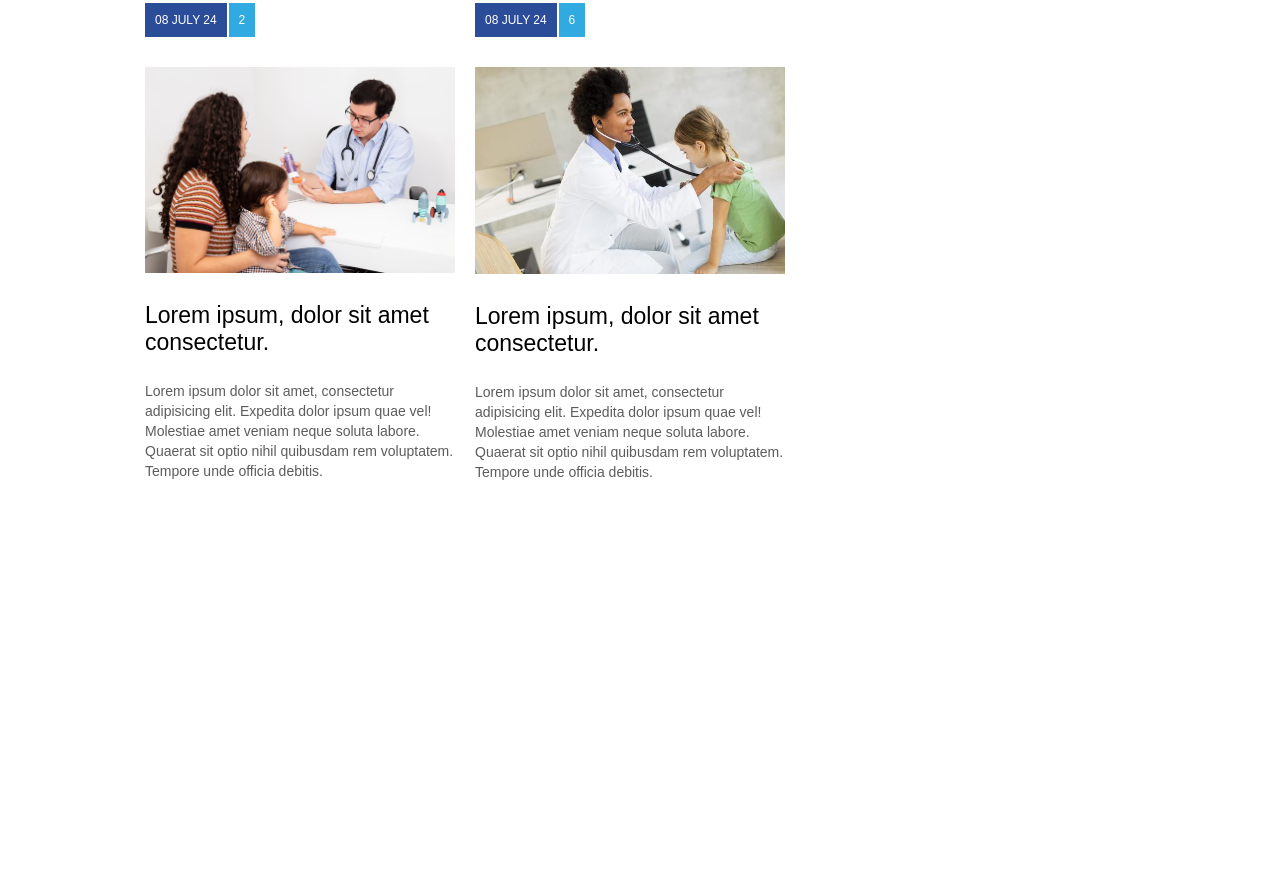
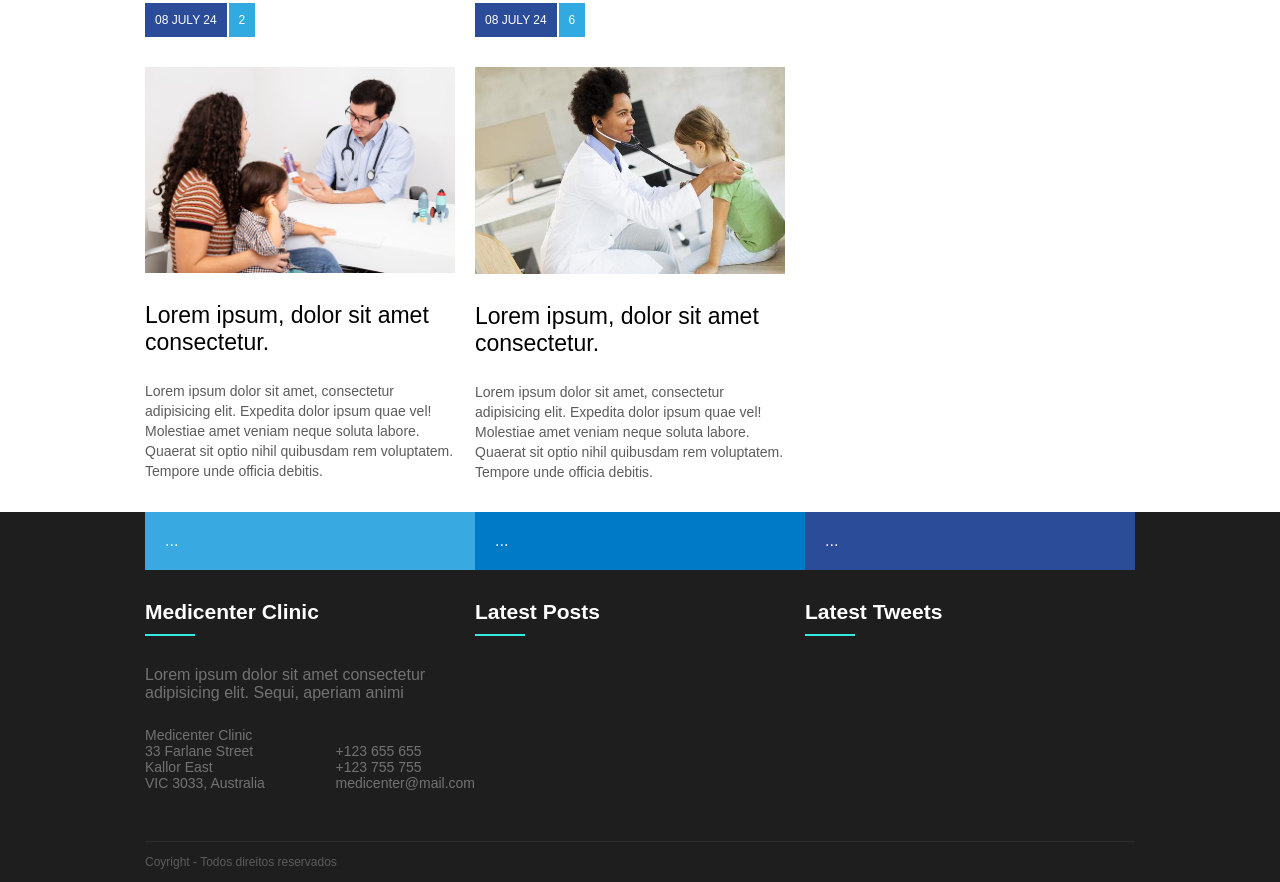
Before and after one commit to Anderson-reis7/clone-mediCenter, a plain HTML site: page index.html in a window 1280 px wide. Shown: the part 1382-2264 px from the top of the page. Before the commit the page ends 1894 px from the top, so only its background shows below. Drawn offline with Linux system fonts and the light colour scheme; files whose address does not match are found by name.

Commit message:
Adicionado rodape e começando as estilizações juntamente com as informações

```diff
--- a/assets/css/style.css
+++ b/assets/css/style.css
@@ -184,7 +184,6 @@ article {
   margin-right: 20px;
 }
 
-
 article a {
   text-decoration: none;
 }
@@ -212,7 +211,7 @@ article .nova_thumbnail {
   margin-top: 30px;
 }
 
-article .nova_thumbnail img{
+article .nova_thumbnail img {
   width: 100%;
   height: auto;
 }
@@ -229,3 +228,84 @@ article .novos_resumo {
   line-height: 20px;
   margin-bottom: 30px;
 }
+
+footer {
+  background-color: #1e1e1e;
+  display: flex;
+  justify-content: center;
+}
+
+.rodape-menu {
+  display: flex;
+}
+
+.rp_1,
+.rp_2,
+.rp_3 {
+  flex: 1;
+  color: #ffffff;
+  padding: 20px;
+}
+
+.rp_1 {
+  background-color: #39aae1;
+}
+
+.rp_2 {
+  background-color: #0079c7;
+}
+
+.rp_3 {
+  background-color: #2b4c99;
+}
+
+.rodape_area {
+  display: flex;
+  color: #ffffff;
+}
+
+.area {
+  flex: 1;
+}
+
+.flexColumn {
+  flex-direction: column;
+}
+
+.texto_rodape {
+  color: #ffffff;
+}
+
+.rodape_copy {
+  border-top: 1px solid #2c2c2c;
+  color: #5c5c5c;
+  line-height: 40px;
+  font-size: 12px;
+  margin-top: 30px;
+}
+
+.corpo_rodape_padding {
+  padding: auto;
+}
+
+.corpo_rodape {
+  display: flex;
+}
+
+.texto_rodape_contatos {
+  margin-top: 30px;
+  margin-bottom: 25px;
+  color: #727272;
+}
+
+.texto_rodape_departamentos {
+  color: #727272;
+  font-size: 14px;
+}
+
+.texto_rodape_numeros {
+  color: #727272;
+  margin-left: auto;
+  font-size: 14px;
+  align-self: flex-end;
+}
--- a/index.html
+++ b/index.html
@@ -196,6 +196,77 @@
       </aside>
     </dic>
   </section>
+  <footer>
+    <div class="container flexColumn">
+      <div class="rodape-menu">
+        <div class="rp_1">
+          ...
+        </div>
+
+        <div class="rp_2">
+          ...
+        </div>
+
+        <div class="rp_3">
+          ...
+        </div>
+
+      </div>
+
+      <div class="rodape_area">
+        <div class="area">
+          <div class="widget_titulo">
+            <div class="widget_titulo_texto texto_rodape">Medicenter Clinic</div>
+            <div class="widget_titulo_bar"></div>
+            <div class="widget_corpo corpo_rodape_padding">
+              <div class="texto_rodape_contatos">
+                Lorem ipsum dolor sit amet consectetur adipisicing elit. Sequi, aperiam animi
+              </div>
+              <div class="corpo_rodape">
+                <div class="texto_rodape_departamentos">
+                  Medicenter Clinic
+                  <br>
+                  33 Farlane Street
+                  <br>
+                  Kallor East
+                  <br>
+                  VIC 3033, Australia
+                </div>
+                <div class="texto_rodape_numeros">
+                  +123 655 655
+                  <br>
+                  +123 755 755
+                  <br>
+                  medicenter@mail.com
+                </div>
+              </div>
+            </div>
+          </div>
+        </div>
+        <div class="area">
+          <div class="widget_titulo">
+            <div class="widget_titulo_texto texto_rodape">Latest Posts</div>
+            <div class="widget_titulo_bar"></div>
+            <div class="widget_corpo">
+
+            </div>
+          </div>
+        </div>
+        <div class="area">
+          <div class="widget_titulo">
+            <div class="widget_titulo_texto texto_rodape">Latest Tweets</div>
+            <div class="widget_titulo_bar"></div>
+            <div class="widget_corpo">
+
+            </div>
+          </div>
+        </div>
+      </div>
+      <div class="rodape_copy">
+        Coyright - Todos direitos reservados
+      </div>
+    </div>
+  </footer>
 </body>
 
 </html>
```
